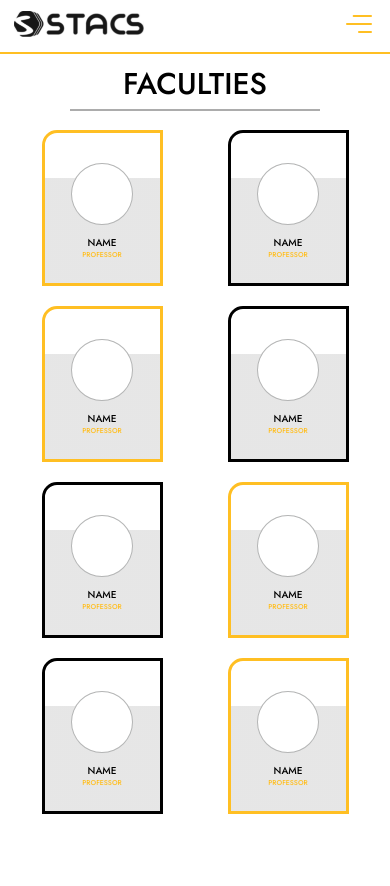
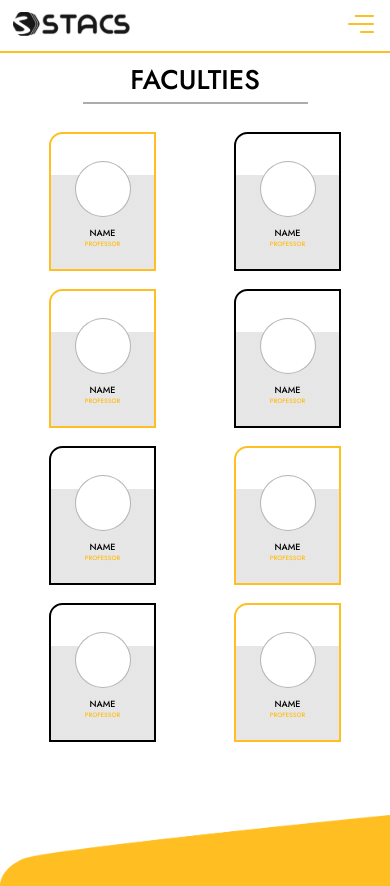
Before and after one commit to Stacs-nssce/Stacs-website, a React (Create React App) app: page /Faculties in a window 390 px wide. Shown: the top 886 px of the page. Built offline with nearby package versions, Linux system fonts and the light colour scheme.

Commit message:
All device view

```diff
--- a/src/components/navbar/navbar.css
+++ b/src/components/navbar/navbar.css
@@ -13,14 +13,20 @@ nav {
         border-bottom: 2px solid #ffbf23;
         padding: 0.75rem 3rem;
 
+        .home img {
+            width: 13.5rem;
+        }
+
         .nav-links {
             width: 50%;
             display: flex;
+            margin-right: 3rem;
             gap: 2rem;
             justify-content: right;
             font-size: x-large;
 
             a {
+                font-size: 1.3rem;
                 text-decoration: none;
                 color: black;
                 font-family: "inter";
--- a/src/index.css
+++ b/src/index.css
@@ -5,8 +5,21 @@
 * {
     margin: 0;
 }
+
 @media (max-width: 767px) {
     :root {
         font-size: 10px;
     }
 }
+
+@media (max-width: 1439px) {
+    :root {
+        font-size: 14px;
+    }
+}
+
+@media (max-width: 1057px) {
+    :root {
+        font-size: 9px;
+    }
+}
--- a/src/pages/faculties/faculties.css
+++ b/src/pages/faculties/faculties.css
@@ -6,6 +6,7 @@
     display: grid;
     grid-template-columns: 0fr 1fr;
     padding-top: 1.5rem;
+    gap: 5rem;
     text-align: center;
 }
 
@@ -33,7 +34,6 @@
 
 .faculty-mem {
     display: grid;
-    padding-left: 5rem;
     gap: 2rem;
     grid-template-columns: repeat(4, 1fr);
     margin: 19px;
@@ -101,6 +101,7 @@
 @media (max-width: 767px) {
     .faculties {
         grid-template-columns: 1fr;
+        gap: 1rem;
     }
 
     .faculty-title {
@@ -123,7 +124,6 @@
 
     .faculty-mem {
         grid-template-columns: repeat(2, 1fr);
-        padding: 0;
         justify-items: center;
     }
 }
```
